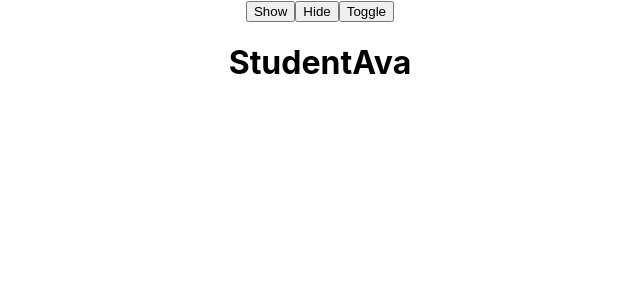
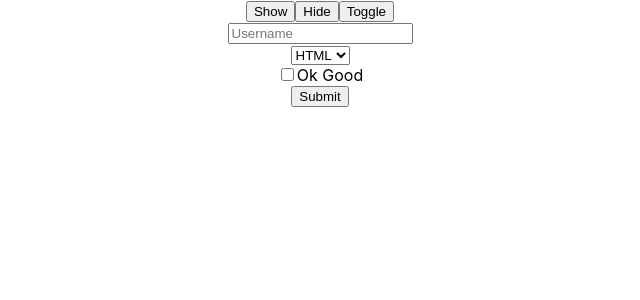
Before and after one commit to salma-anika/react-pro, a React (Create React App) app: page / in a window 1280 px wide. Shown: the top 300 px of the page, without its empty margins (320-960 px from the left). Built offline with nearby package versions, Linux system fonts and the light colour scheme.

Commit message:
form and toggle

```diff
--- a/src/User.js
+++ b/src/User.js
@@ -1,19 +1,30 @@
-import React  from "react"
+import {useState} from 'react';
 
-/*function User() {
+function User() {
+
+    const [name,setName]=useState("");
+    const [tnc,settnc]=useState(false);
+    const [tcc,settcc]=useState("");
+    function getFormData(e)
+    {
+        console.warn(name,tnc,tcc)
+        e.preventDefault();
+    }
     return (
-        <div><h1>Apple</h1></div>
+       <form onSubmit={getFormData}>
+           <input type="text" placeholder="Username" onChange={(e) =>setName(e.target.value)}/><br/>
+<select onChange={(e) =>settnc(e.target.value)}>
+    <option value="">HTML</option>
+    <option value="">PHP</option>
+    <option value="">JAVA</option>
+    <option value="">C</option>
+</select><br/>
+<input type="checkbox" onChange={(e) =>settcc(e.target.checked)}/><span>Ok Good</span><br/>
+<button type="submit">Submit</button>
+       </form>
 
     )
-}*/
-class User extends React.Component {
-    render(){
-        return(
-            <div className="App">
-                <h1>Student{this.props.name}</h1>
-            </div>
-        )
-    }
-    }
+}
+
 
 export default User
```
